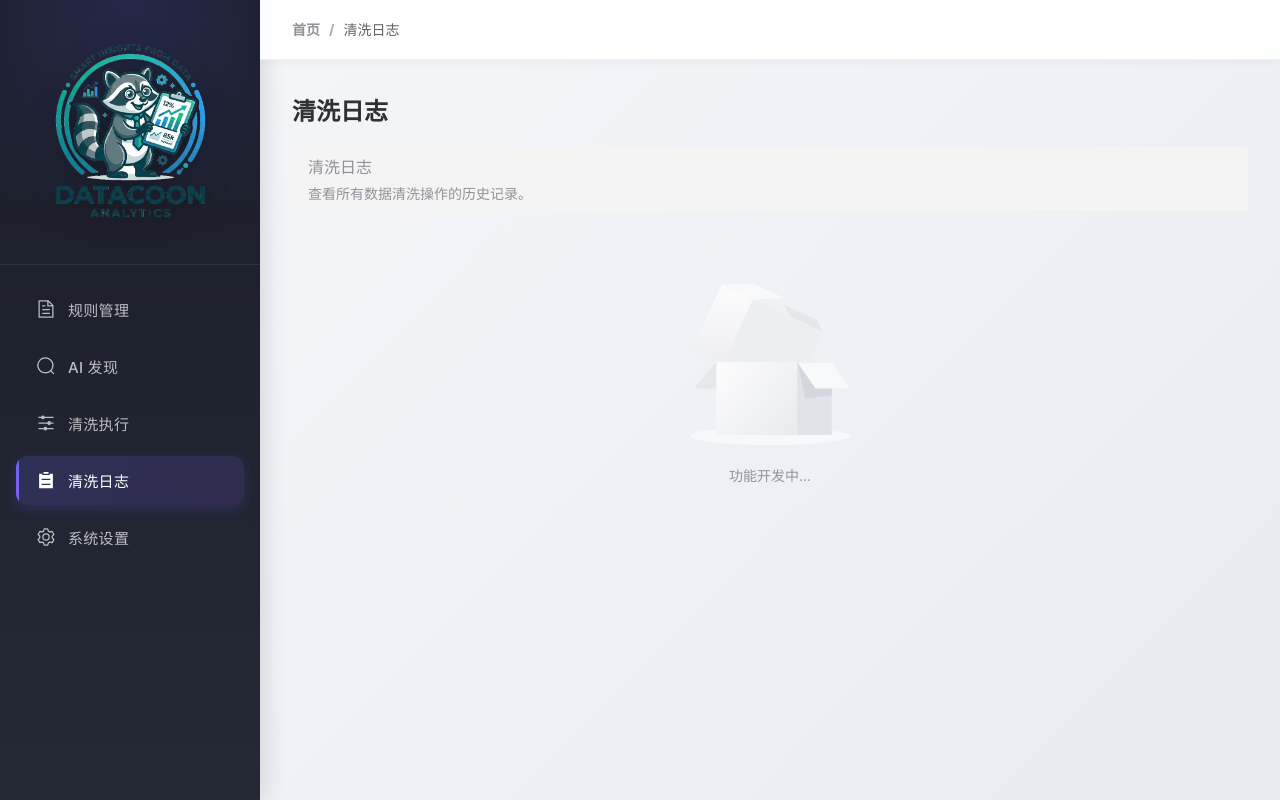
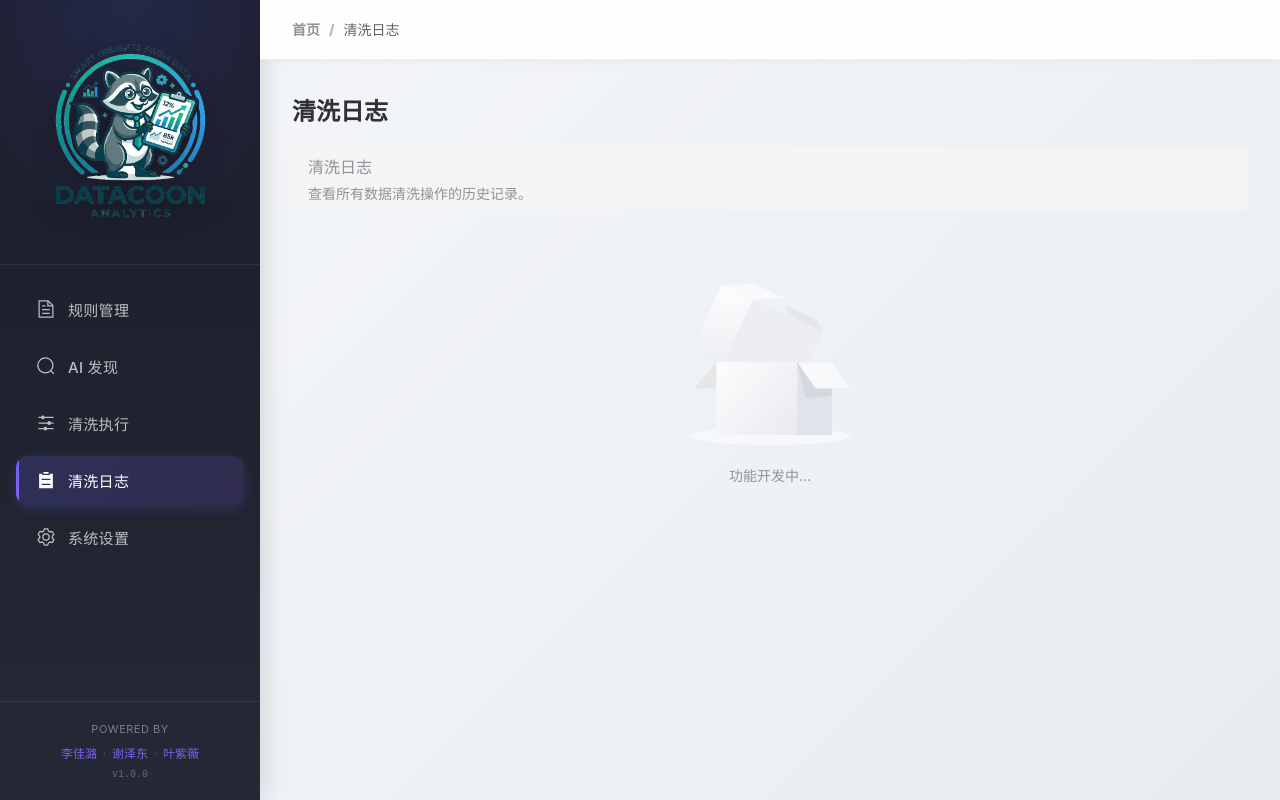
Before and after one commit to xiezedong/raccoon, a Vue app in the folder raccoon-web/: page /logs in a window 1280 px wide. Built offline with nearby package versions, Linux system fonts and the light colour scheme.

Commit message:
页脚团队成员姓名

```diff
--- a/raccoon-web/src/components/Layout.vue
+++ b/raccoon-web/src/components/Layout.vue
@@ -19,6 +19,21 @@
             <span class="nav-text">{{ item.label }}</span>
           </router-link>
         </nav>
+
+        <!-- 页脚 -->
+        <div class="sidebar-footer">
+          <div class="powered-by">
+            Powered by
+          </div>
+          <div class="team-members">
+            <span class="member">李佳潞</span>
+            <span class="separator">·</span>
+            <span class="member">谢泽东</span>
+            <span class="separator">·</span>
+            <span class="member">叶紫薇</span>
+          </div>
+          <div class="version">v1.0.0</div>
+        </div>
       </el-aside>
 
       <!-- 主内容区 -->
@@ -126,6 +141,24 @@ const currentPageTitle = computed(() => {
   gap: 8px;
   position: relative;
   z-index: 1;
+  overflow-y: auto;
+}
+
+.nav-menu::-webkit-scrollbar {
+  width: 4px;
+}
+
+.nav-menu::-webkit-scrollbar-track {
+  background: rgba(255, 255, 255, 0.05);
+}
+
+.nav-menu::-webkit-scrollbar-thumb {
+  background: rgba(255, 255, 255, 0.1);
+  border-radius: 2px;
+}
+
+.nav-menu::-webkit-scrollbar-thumb:hover {
+  background: rgba(255, 255, 255, 0.15);
 }
 
 .nav-item {
@@ -184,6 +217,54 @@ const currentPageTitle = computed(() => {
 
 .nav-text {
   flex: 1;
+}
+
+/* 页脚 */
+.sidebar-footer {
+  padding: 20px 16px;
+  border-top: 1px solid rgba(255, 255, 255, 0.08);
+  text-align: center;
+  position: relative;
+  z-index: 1;
+}
+
+.powered-by {
+  font-size: 11px;
+  color: rgba(255, 255, 255, 0.4);
+  margin-bottom: 8px;
+  letter-spacing: 0.5px;
+  text-transform: uppercase;
+}
+
+.team-members {
+  display: flex;
+  align-items: center;
+  justify-content: center;
+  gap: 6px;
+  margin-bottom: 8px;
+  flex-wrap: wrap;
+}
+
+.member {
+  font-size: 12px;
+  color: rgba(255, 255, 255, 0.8);
+  font-weight: 500;
+  background: linear-gradient(135deg, #6366f1, #8b5cf6);
+  -webkit-background-clip: text;
+  -webkit-text-fill-color: transparent;
+  background-clip: text;
+  transition: all 0.3s ease;
+}
+
+.separator {
+  font-size: 10px;
+  color: rgba(255, 255, 255, 0.3);
+}
+
+.version {
+  font-size: 10px;
+  color: rgba(255, 255, 255, 0.3);
+  font-family: 'Courier New', monospace;
 }
 
 /* 主容器 */
```
